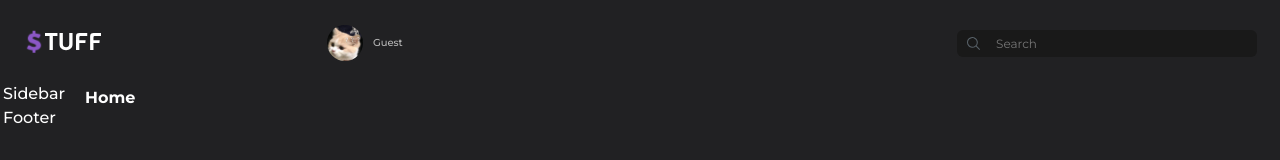
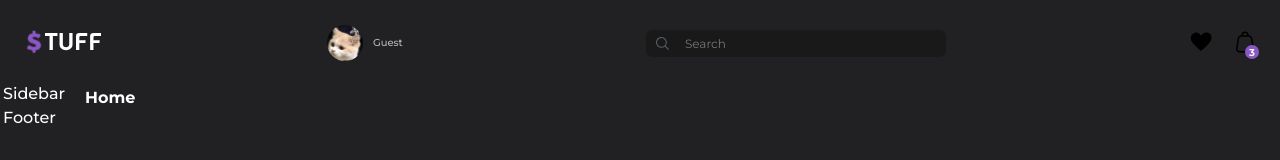
Before and after one commit to dBezb/online-market, a React (Create React App) app: page / in a window 1280 px wide. Shown: the top 160 px of the page. Built offline with nearby package versions, Linux system fonts and the light colour scheme; a web font is replaced by a local one.

Commit message:
Updated header

```diff
--- a/src/components/Header/Header.jsx
+++ b/src/components/Header/Header.jsx
@@ -38,7 +38,23 @@ const Header = () => {
               value=""
             />
           </div>
+          {false && <div className={styles.box}></div>}
         </form>
+        <div className={styles.account}>
+          <Link to={ROUTES.HOME} className={styles.favourites}>
+            <svg className={["icon-fav"]}>
+              <use
+                xlinkHref={`${process.env.PUBLIC_URL}/sprite.svg#heart`}
+              ></use>
+            </svg>
+          </Link>
+          <Link to={ROUTES.CART} className={styles.cart}>
+            <svg className={["icon-cart"]}>
+              <use xlinkHref={`${process.env.PUBLIC_URL}/sprite.svg#bag`}></use>
+            </svg>
+            <span className={styles.count}>3</span>
+          </Link>
+        </div>
       </div>
     </div>
   );
```
